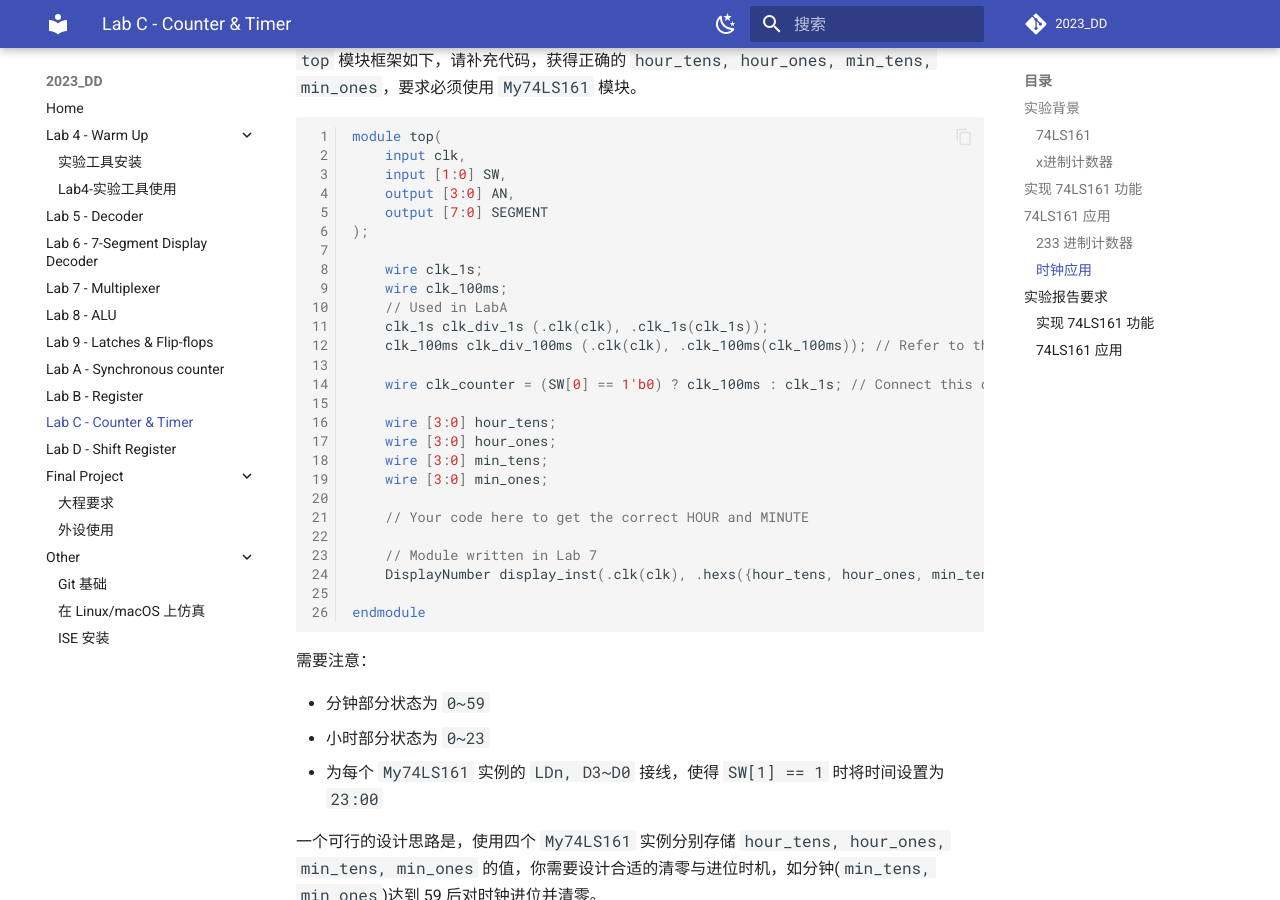
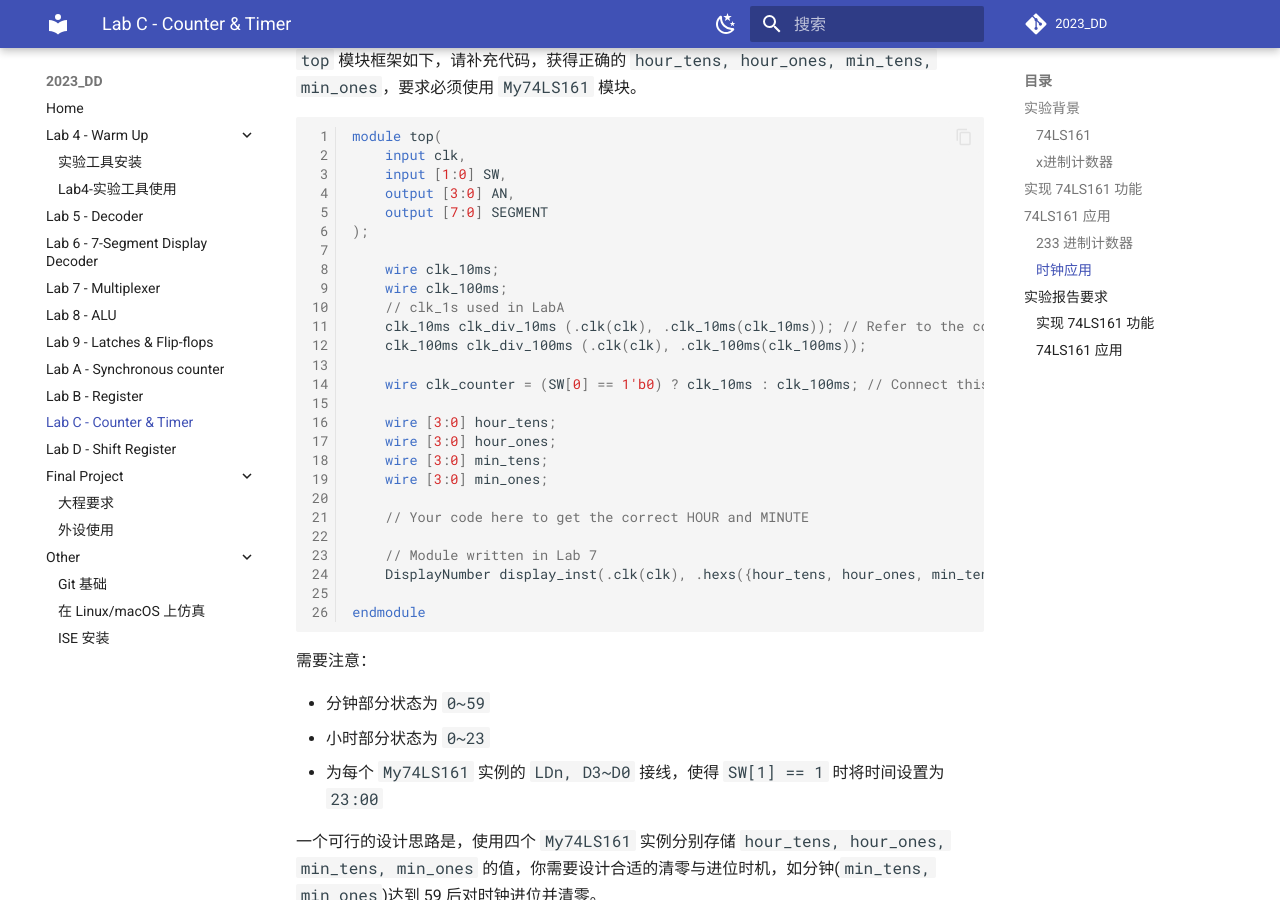
Before and after one commit to Guahao31/2023_DD, an MkDocs documentation site: the page built from docs/labC/counter_timer.md, in a window 1280 px wide and 900 px high, scrolled down 4179 px. Built offline with MkDocs 1.6.1 and Material for MkDocs 9.7.7, drawn with Linux system fonts in a browser that asks for light colours; a script that is not in the unit is left out; comment, search, counter and statistics services are not loaded.

Commit message:
update: labC for clk counter

```diff
--- a/docs/labC/counter_timer.md
+++ b/docs/labC/counter_timer.md
@@ -111,13 +111,13 @@ module top(
     output [7:0] SEGMENT
 );
 
-    wire clk_1s;
+    wire clk_10ms;
     wire clk_100ms;
-    // Used in LabA
-    clk_1s clk_div_1s (.clk(clk), .clk_1s(clk_1s));
-    clk_100ms clk_div_100ms (.clk(clk), .clk_100ms(clk_100ms)); // Refer to the code of clk_1s to complete this module
+    // clk_1s used in LabA
+    clk_10ms clk_div_10ms (.clk(clk), .clk_10ms(clk_10ms)); // Refer to the code of clk_1s to complete these modules
+    clk_100ms clk_div_100ms (.clk(clk), .clk_100ms(clk_100ms));
 
-    wire clk_counter = (SW[0] == 1'b0) ? clk_100ms : clk_1s; // Connect this clk_counter to CP-port of 74LS161
+    wire clk_counter = (SW[0] == 1'b0) ? clk_10ms : clk_100ms; // Connect this clk_counter to CP-port of 74LS161
 
     wire [3:0] hour_tens;
     wire [3:0] hour_ones;
```
